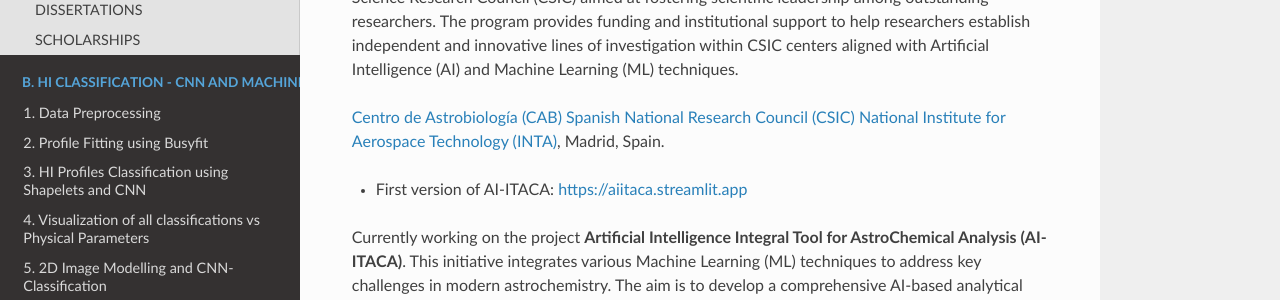
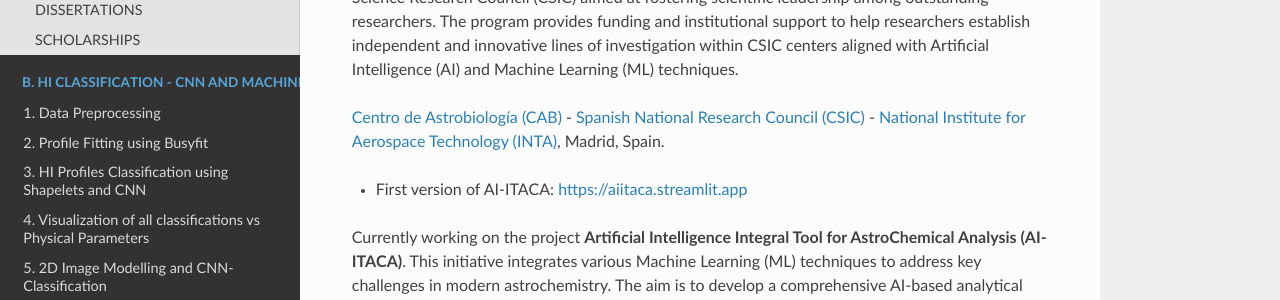
Before and after one commit to gabojaimesillanes/g.jaimes.illanes, an MkDocs documentation site: the page built from docs/portfolio.md, in a window 1280 px wide and 900 px high. Shown: the part 352-652 px from the top of the window. Built offline with MkDocs 1.6.1, drawn with Linux system fonts in a browser that asks for light colours; nearby versions of some CDN libraries.

```diff
--- a/docs/portfolio.md
+++ b/docs/portfolio.md
@@ -8,9 +8,7 @@
 
 The TFC contract is supported by the **Momentum Program**, an initiative by the Spanish Higher Science Research Council (CSIC) aimed at fostering scientific leadership among outstanding researchers. The program provides funding and institutional support to help researchers establish independent and innovative lines of investigation within CSIC centers aligned with Artificial Intelligence (AI) and Machine Learning (ML) techniques.
 
-[Centro de Astrobiología (CAB)](https://cab.inta-csic.es/)
-[Spanish National Research Council (CSIC)](https://www.csic.es/)
-[National Institute for Aerospace Technology (INTA)](https://www.inta.es/), Madrid, Spain.
+[Centro de Astrobiología (CAB)](https://cab.inta-csic.es/) - [Spanish National Research Council (CSIC)](https://www.csic.es/) - [National Institute for Aerospace Technology (INTA)](https://www.inta.es/), Madrid, Spain.
 
 * First version of AI-ITACA: [https://aiitaca.streamlit.app](https://aiitaca.streamlit.app)
 
```
